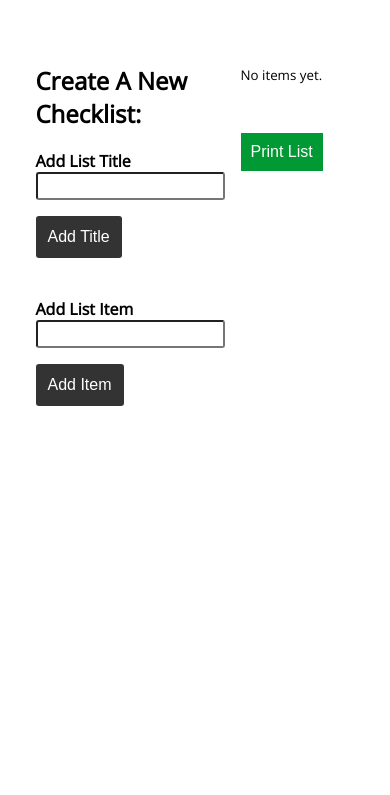
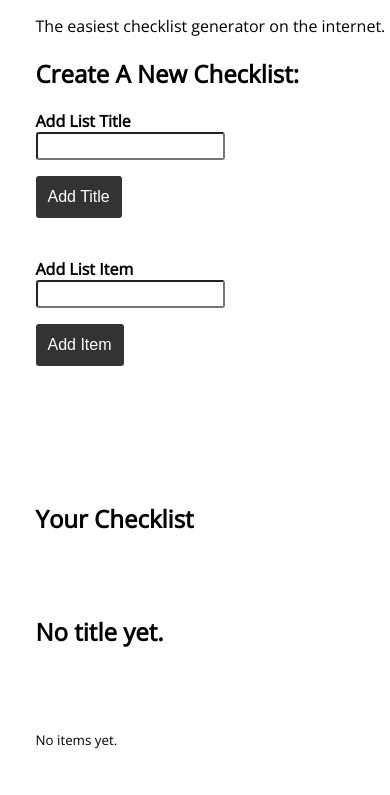
Before and after one commit to jclaey/checklist-generator, a plain HTML site: page index.html in a window 390 px wide. Shown: the part 211-1006 px from the top of the page. Before the commit the page ends 844 px from the top, so only its background shows below. Drawn offline with nearby package versions, Linux system fonts and the light colour scheme.

Commit message:
add mobile styling

```diff
--- a/index.html
+++ b/index.html
@@ -17,6 +17,7 @@
   <meta name="description" content="A simple, easy-to-use, free checklist generator. No frills, just checklists. Create and print your checklists with ease.">
   <meta name="keywords" content="free checklist generator, simple checklist, simple checklist generator, print checklist, make checklists, checklists">
   <link rel="stylesheet" href="/stylesheets/index.css">
+  <link rel="stylesheet" href="/stylesheets/mobile.css">
   <link rel="stylesheet" href="https://cdnjs.cloudflare.com/ajax/libs/font-awesome/6.4.2/css/all.min.css" integrity="sha512-z3gLpd7yknf1YoNbCzqRKc4qyor8gaKU1qmn+CShxbuBusANI9QpRohGBreCFkKxLhei6S9CQXFEbbKuqLg0DA==" crossorigin="anonymous" referrerpolicy="no-referrer" />
   <title>Easy Checklist Generator</title>
 </head>
@@ -24,6 +25,7 @@
   <main>
     <section id="add-list-section">
       <h1>Simple Checklist Generator</h1>
+      <p>The easiest checklist generator on the internet.</p>
       <h2>Create A New Checklist:</h2>
       <form>
         <div class="form-group">
--- /dev/null
+++ b/stylesheets/mobile.css
@@ -0,0 +1,13 @@
+@media (max-width: 640px) {
+    main {
+        flex-direction: column;
+    }
+
+    #add-list-section {
+        width: 100vw;
+    }
+
+    #notes-list-section {
+        width: 100vw;
+    }
+}
```
